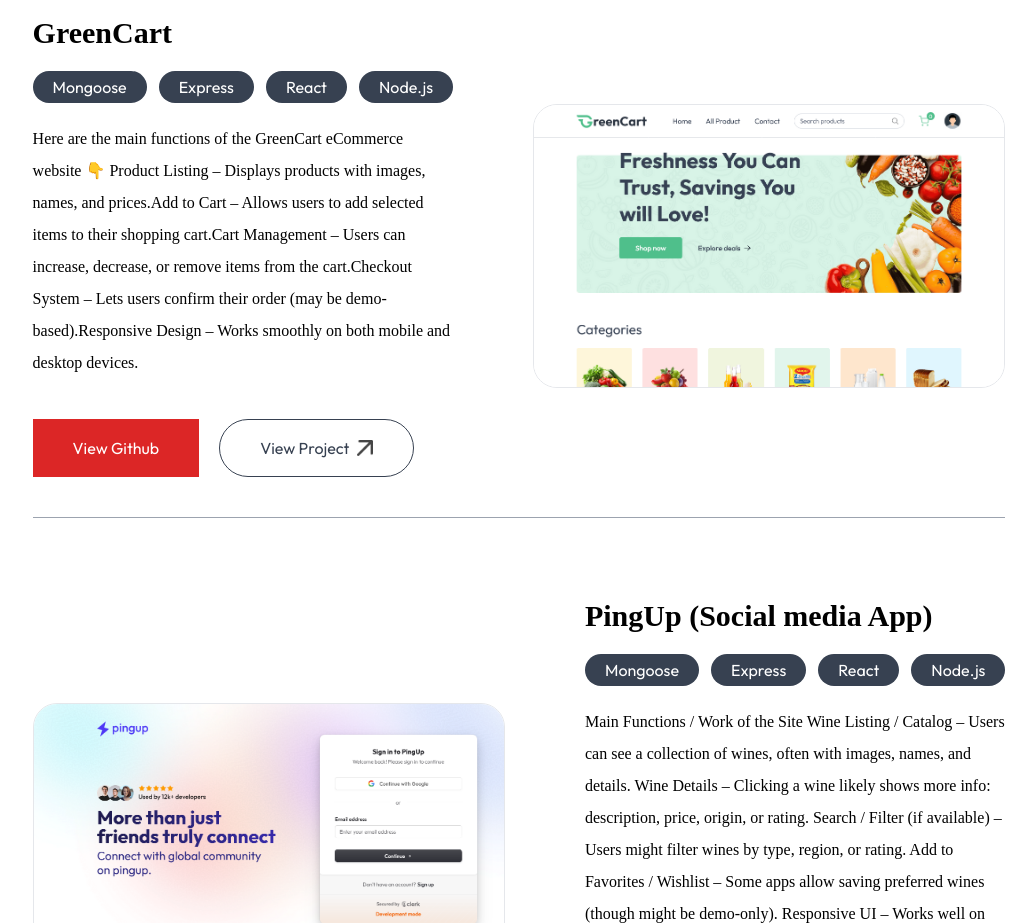
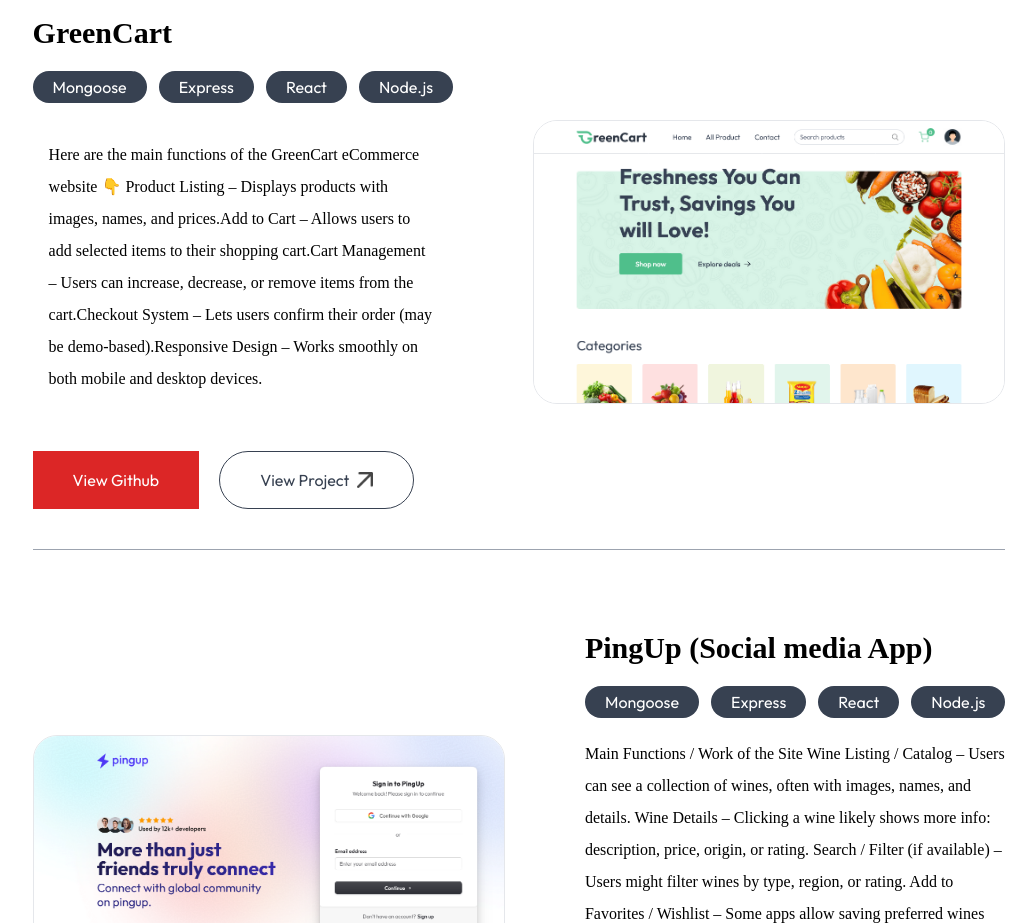
Before and after one commit to sulyman560/Portfolio, a Next.js app: page / in a window 1280 px wide. Shown: the part 2900-3823 px from the top of the page, without its empty margins (121-1157 px from the left). Built offline with nearby package versions, Linux system fonts and the light colour scheme; a web font is replaced by a local one.

Commit message:
Update Projects.jsx

```diff
--- a/components/Projects.jsx
+++ b/components/Projects.jsx
@@ -47,7 +47,7 @@ const Projects = ({ isDarkMode }) => {
                         initial={{ opacity: 0 }}
                         whileInView={{ opacity: 1 }}
                         transition={{ delay: 1.05, duration: 1 }}
-                        className='mb-10 max-w-2xl font-Ovo'>
+                        className='mb-10 max-w-2xl font-Ovo p-4'>
                         Here are the main functions of the GreenCart eCommerce website 👇
                         Product Listing – Displays products with images, names, and prices.Add to Cart – Allows users to add selected items to their shopping cart.Cart Management – Users can increase, decrease, or remove items from the cart.Checkout System – Lets users confirm their order (may be demo-based).Responsive Design – Works smoothly on both mobile and desktop devices.
                     </motion.p>
```
